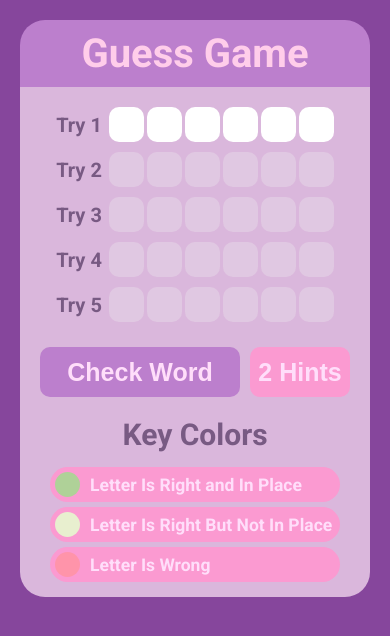
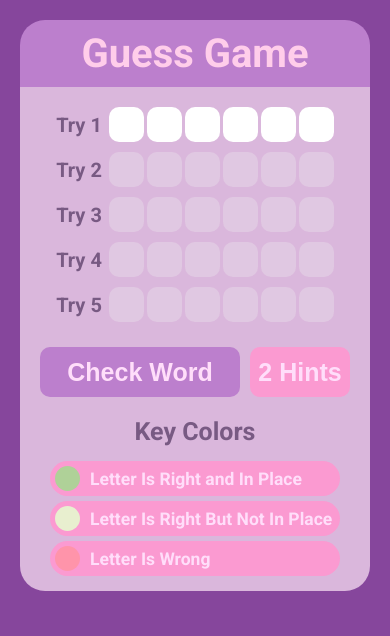
Before and after one commit to Afk4ever1/Guess-Game, a plain HTML site: page index.html in a window 390 px wide. Drawn offline with Linux system fonts and the light colour scheme.

Commit message:
Update styles.css

```diff
--- a/styles.css
+++ b/styles.css
@@ -255,4 +255,8 @@ button.hint:hover {
     position: relative;
     bottom: 5px;
   }
+  .key_container h2 {
+  font-size: 25px;
 }
+
+}
```
